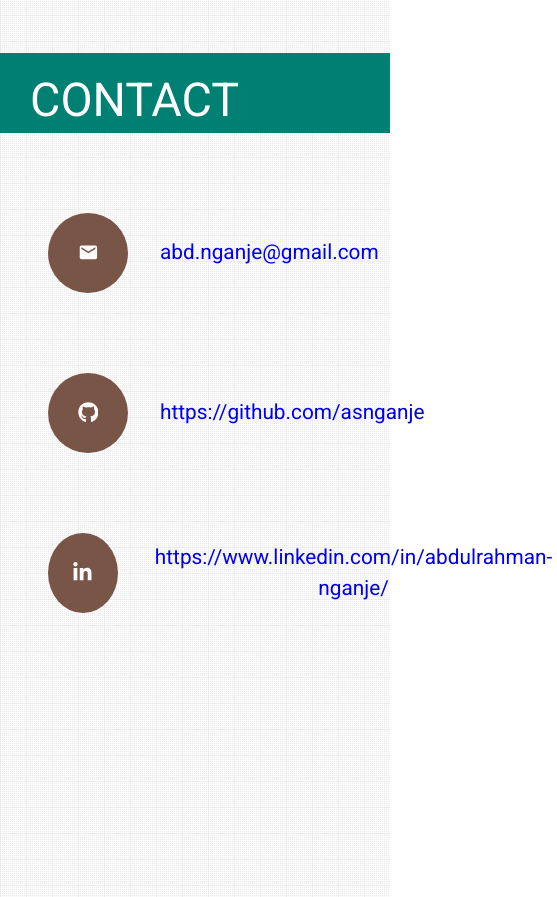
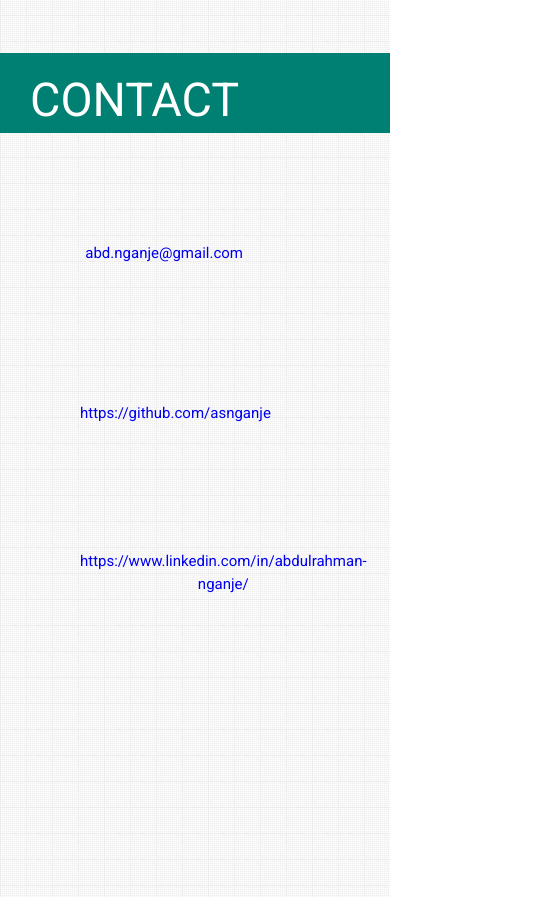
Before and after one commit to asnganje/professional-portoflio-v1, a React (Vite) app: page / in a window 390 px wide. Shown: the part 9900-10797 px from the top of the page, 557 px wide, since content can reach past the window. Built offline with nearby package versions, Linux system fonts and the light colour scheme.

Commit message:
Improve responsiveness

```diff
--- a/src/index.css
+++ b/src/index.css
@@ -4,7 +4,6 @@
 }
 
 main {
-  min-width: 100%;
   min-height: 100vh;
 }
 
@@ -130,16 +129,12 @@
         height: 20vh;
         padding: 1rem;
         border-bottom: 1px solid grey;
+        background: #fafafa;
     }
 
     .outlet {
-        /* flex-grow: 1; */
         width: 80vw;
     }
-    .navbar-div {
-        background: #fafafa;
-    }
-
 }
 
 .sidebar-container-bg-screen {
@@ -243,7 +238,34 @@
 
 }
 
+@media screen and (max-width:320px) {
+  .contact-details a{
+    width: 50vw;
+    font-size: 5px;
+  }
+}
+
+
 @media screen and (max-width: 767px) {
+  .contact-details a{
+    width: 50vw;
+    font-size: 15px;
+  }
+  .contact-details {
+    display: grid;
+    height: 5vh;
+    grid-template-columns: 1fr;
+    padding-left: 3rem;
+    padding-bottom: 2rem;
+}
+
+   .contact-span {
+    visibility: hidden;
+   }
+  .contact-span svg{
+    display: none;
+  }
+
   .profile-pic {
     position: absolute;
     width: 30%;
@@ -313,10 +335,6 @@
     row-gap: 5rem;
     padding-left: 3rem;
     padding-top: 5rem;
-}
-
-.contact-p {
-  width: 100%;
 }
 
 .contact-a {
--- a/src/pages/Contact.jsx
+++ b/src/pages/Contact.jsx
@@ -11,7 +11,7 @@
                         <p className="contact-p">
                                 <a className="contact-a" href={`mailto: ${recipient}`} target="_blank">
                                         <span className="contact-span">
-                                                <MdEmail />
+                                          <MdEmail />
                                         </span>
                                         abd.nganje@gmail.com
                                 </a>
@@ -19,7 +19,7 @@
                         <p className="contact-p">
                           <a className="contact-a" href="https://github.com/asnganje" target="_blank">
                                         <span className="contact-span">
-                                                <FaGithub />
+                                          <FaGithub />
                                         </span>
                                         https://github.com/asnganje
                                 </a>
@@ -27,7 +27,7 @@
                         <p className="contact-p">
                           <a className="contact-a" href="https://www.linkedin.com/in/abdulrahman-nganje/" target="_blank">
                                         <span className="contact-span">
-                                                <FaLinkedinIn/>
+                                          <FaLinkedinIn/>
                                         </span>
                                         https://www.linkedin.com/in/abdulrahman-nganje/
                                 </a>
```
